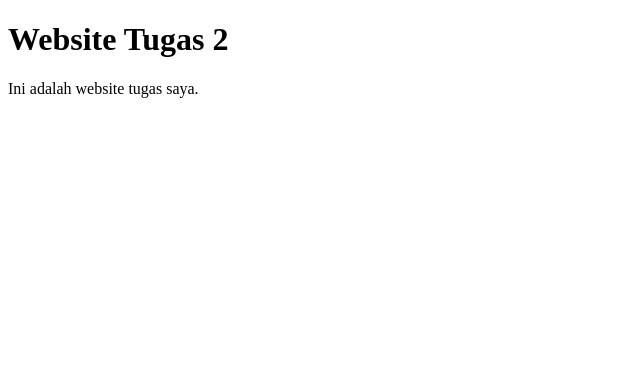
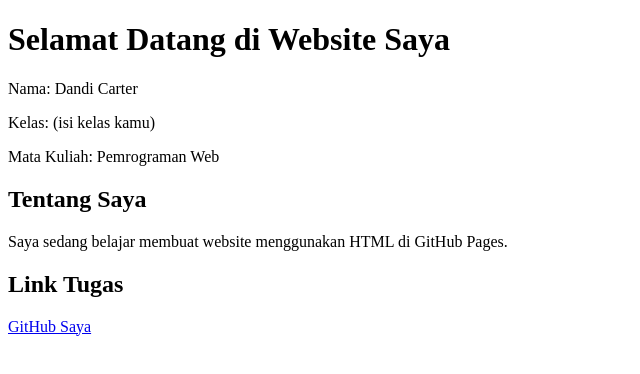
Before and after one commit to dandicarter/Tugas2, a plain HTML site: page Tugas2/index.html in a window 1280 px wide. Shown: the whole page, without its empty margins (0-640 px from the left). Drawn offline with Linux system fonts and the light colour scheme.

Commit message:
Update content and structure of index.html

```diff
--- a/Tugas2/index.html
+++ b/Tugas2/index.html
@@ -6,8 +6,17 @@
 
 <body>
 
-<h1>Website Tugas 2</h1>
-<p>Ini adalah website tugas saya.</p>
+<h1>Selamat Datang di Website Saya</h1>
+
+<p>Nama: Dandi Carter</p>
+<p>Kelas: (isi kelas kamu)</p>
+<p>Mata Kuliah: Pemrograman Web</p>
+
+<h2>Tentang Saya</h2>
+<p>Saya sedang belajar membuat website menggunakan HTML di GitHub Pages.</p>
+
+<h2>Link Tugas</h2>
+<a href="https://github.com/dandicarter">GitHub Saya</a>
 
 </body>
 </html>
```
